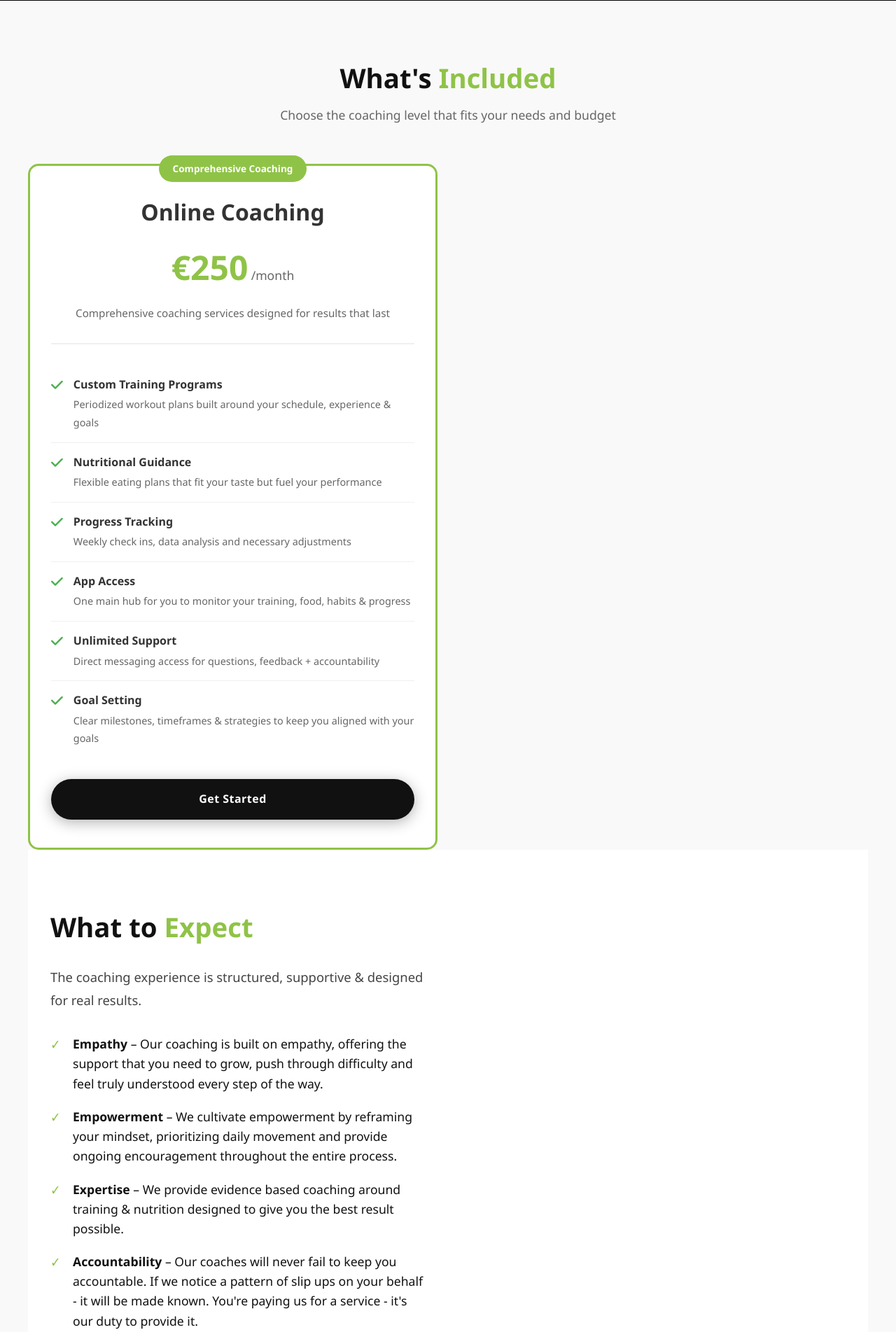
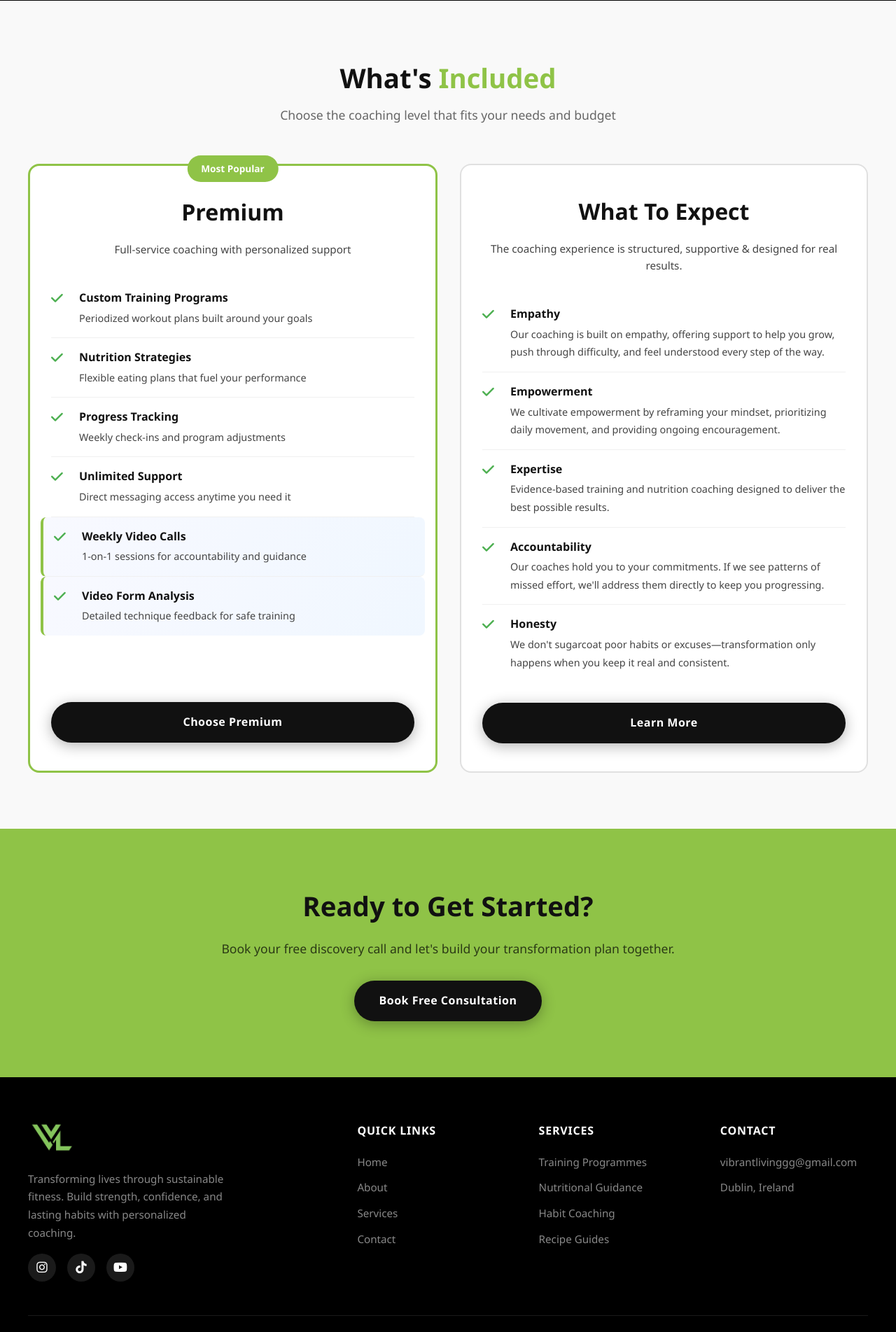
Before and after one commit to enrighr702/vibrant_living, a Django app: template vibrant_living_portfolio/templates/coaching.html in a window 1280 px wide. Shown: the part 441-2344 px from the top of the page at 70% size. Run offline with Django 5.2, Linux system fonts and the light colour scheme; the template is opened without the code that fills it, so the values that code supplies are empty.

Commit message:
Form Integration

```diff
--- a/vibrant_living_portfolio/templates/coaching.html
+++ b/vibrant_living_portfolio/templates/coaching.html
@@ -101,6 +101,131 @@
         font-size: 1.1rem;
     }
 
+    /* Services Comparison - Fixed height cards with aligned buttons */
+    .services-comparison {
+        display: flex;
+        gap: 2rem;
+        align-items: stretch;
+        margin-top: 40px;
+    }
+
+    .service-tier {
+        flex: 1;
+        background: var(--bg-white);
+        border: 2px solid #e0e0e0;
+        border-radius: var(--border-radius);
+        padding: 40px 30px;
+        position: relative;
+        transition: all 0.3s ease;
+        display: flex;
+        flex-direction: column;
+    }
+
+    .service-tier:hover {
+        transform: translateY(-5px);
+        box-shadow: 0 20px 50px var(--shadow-strong);
+        border-color: var(--primary-color);
+    }
+
+    .service-tier.premium {
+        border-color: var(--primary-color);
+        border-width: 3px;
+    }
+
+    .popular-badge {
+        position: absolute;
+        top: -15px;
+        left: 50%;
+        transform: translateX(-50%);
+        background: var(--primary-color);
+        color: white;
+        padding: 8px 20px;
+        border-radius: 20px;
+        font-size: 0.85rem;
+        font-weight: bold;
+        z-index: 2;
+    }
+
+    .tier-header {
+        text-align: center;
+        margin-bottom: 30px;
+        flex-shrink: 0;
+    }
+
+    .tier-header h3 {
+        font-size: 2rem;
+        margin-bottom: 15px;
+        color: var(--text-primary);
+        font-weight: 700;
+    }
+
+    .tier-tagline {
+        color: var(--text-secondary);
+        font-size: 0.95rem;
+        margin: 0;
+        line-height: 1.6;
+    }
+
+    /* Features take up available space */
+    .tier-features {
+        flex: 1;
+        list-style: none;
+        padding: 0;
+        margin: 0 0 30px 0;
+    }
+
+    .tier-features li {
+        display: flex;
+        gap: 20px;
+        padding: 15px 0;
+        border-bottom: 1px solid #f0f0f0;
+    }
+
+    .tier-features li:last-child {
+        border-bottom: none;
+    }
+
+    .tier-features i {
+        font-size: 1.2rem;
+        flex-shrink: 0;
+        margin-top: 3px;
+        width: 20px;
+    }
+
+    .tier-features .included i {
+        color: #4caf50;
+    }
+
+    .tier-features strong {
+        display: block;
+        font-size: 1rem;
+        margin-bottom: 3px;
+        color: var(--text-primary);
+    }
+
+    .tier-features span {
+        font-size: 0.9rem;
+        color: var(--text-secondary);
+        line-height: 1.5;
+    }
+
+    .tier-features .premium-feature {
+        background: linear-gradient(135deg, #f8f9ff 0%, #f0f7ff 100%);
+        margin: 0 -15px;
+        padding: 15px;
+        border-radius: 8px;
+        border-left: 4px solid var(--primary-color);
+    }
+
+    /* Button sticks to bottom */
+    .service-tier .btn {
+        margin-top: auto;
+        width: 100%;
+        text-align: center;
+        flex-shrink: 0;
+    }
+
+    /* Services Grid (other services section) */
     .services-grid {
         display: grid;
         grid-template-columns: repeat(3, 1fr);
@@ -139,94 +264,6 @@
 
     .service-card:hover::before {
         transform: scaleX(1);
-    }
-
-    .service-icon {
-        width: 60px;
-        height: 60px;
-        background: var(--primary-color);
-        border-radius: 16px;
-        margin-bottom: 1.5rem;
-        display: flex;
-        align-items: center;
-        justify-content: center;
-        font-size: 1.8rem;
-        box-shadow: 0 4px 15px rgba(143,195,71,0.3);
-    }
-
-    .service-card h3 {
-        color: var(--text-primary);
-        font-size: 1.25rem;
-        margin-bottom: 1rem;
-        font-weight: 700;
-    }
-
-    .service-card p {
-        font-size: 1rem;
-        color: var(--text-secondary);
-        line-height: 1.7;
-        margin-bottom: 0;
-    }
-
-    /* What to Expect Section - White */
-    .expect-section {
-        background: var(--bg-white);
-    }
-
-    .expect-content {
-        display: grid;
-        grid-template-columns: 1fr 1fr;
-        gap: 4rem;
-        align-items: center;
-    }
-
-    .expect-image {
-        width: 100%;
-        height: 500px;
-        object-fit: cover;
-        border-radius: var(--border-radius);
-        box-shadow: 0 25px 50px rgba(0,0,0,0.15);
-    }
-
-    .expect-text h2 {
-        font-size: 2.4rem;
-        color: var(--text-primary);
-        margin-bottom: 1.5rem;
-        font-weight: 800;
-    }
-
-    .expect-text h2 span {
-        color: var(--primary-color);
-    }
-
-    .expect-text p {
-        font-size: 1.15rem;
-        line-height: 1.8;
-        color: var(--text-secondary);
-        margin-bottom: 2rem;
-    }
-
-    .expect-list {
-        list-style: none;
-        padding: 0;
-        margin: 0;
-    }
-
-    .expect-list li {
-        font-size: 1.1rem;
-        color: var(--text-primary);
-        margin-bottom: 1.2rem;
-        padding-left: 2rem;
-        position: relative;
-    }
-
-    .expect-list li::before {
-        content: '✓';
-        position: absolute;
-        left: 0;
-        color: var(--primary-color);
-        font-weight: 800;
-        font-size: 1.2rem;
     }
 
     /* CTA Section - Green like final CTA */
@@ -274,15 +311,14 @@
         box-shadow: 0 8px 30px rgba(0,0,0,0.4);
     }
 
-    /* Responsive matching index */
+    /* Responsive */
     @media(max-width: 1024px) {
         .services-grid {
             grid-template-columns: repeat(2, 1fr);
         }
-        .expect-content {
-            grid-template-columns: 1fr;
-            gap: 3rem;
-            text-align: center;
+        .services-comparison {
+            flex-direction: column;
+            gap: 2rem;
         }
     }
 
@@ -296,8 +332,14 @@
         .services-grid {
             grid-template-columns: 1fr;
         }
-        .expect-image {
-            height: 350px;
+        .services-comparison {
+            gap: 1.5rem;
+        }
+        .service-tier {
+            padding: 30px 20px;
+        }
+        .tier-header h3 {
+            font-size: 1.6rem;
         }
         .section-content {
             padding: 3.5rem 0;
@@ -306,146 +348,6 @@
             padding: 0 1.25rem;
         }
     }
-
-    .services-comparison {
-        display: grid;
-        grid-template-columns: 1fr;
-        gap: 30px;
-        margin-top: 40px;
-    }
-
-    @media (min-width: 768px) {
-        .services-comparison {
-            grid-template-columns: repeat(2, 1fr);
-        }
-    }
-
-    .service-tier {
-        background: #fff;
-        border: 2px solid #e0e0e0;
-        border-radius: 15px;
-        padding: 40px 30px;
-        position: relative;
-        transition: transform 0.3s ease, box-shadow 0.3s ease;
-    }
-
-    .service-tier:hover {
-        transform: translateY(-5px);
-        box-shadow: 0 10px 30px rgba(0,0,0,0.1);
-    }
-
-    .service-tier.premium {
-        border-color: var(--primary-color);
-        border-width: 3px;
-    }
-
-    .popular-badge {
-        position: absolute;
-        top: -15px;
-        left: 50%;
-        transform: translateX(-50%);
-        background: var(--primary-color);
-        color: white;
-        padding: 8px 20px;
-        border-radius: 20px;
-        font-size: 0.85rem;
-        font-weight: bold;
-    }
-
-    .tier-header {
-        text-align: center;
-        margin-bottom: 30px;
-        padding-bottom: 30px;
-        border-bottom: 2px solid #f0f0f0;
-    }
-
-    .tier-header h3 {
-        font-size: 2rem;
-        margin-bottom: 15px;
-        color: #333;
-    }
-
-    .tier-price {
-        margin: 15px 0;
-    }
-
-    .tier-price .price {
-        font-size: 3rem;
-        font-weight: bold;
-        color: var(--primary-color);
-    }
-
-    .tier-price .period {
-        font-size: 1.1rem;
-        color: #666;
-    }
-
-    .tier-tagline {
-        color: #666;
-        font-size: 0.95rem;
-        margin-top: 10px;
-    }
-
-    .tier-features {
-        list-style: none;
-        padding: 0;
-        margin: 0 0 30px 0;
-    }
-
-    .tier-features li {
-        display: flex;
-        gap: 15px;
-        padding: 15px 0;
-        border-bottom: 1px solid #f0f0f0;
-    }
-
-    .tier-features li:last-child {
-        border-bottom: none;
-    }
-
-    .tier-features i {
-        font-size: 1.2rem;
-        flex-shrink: 0;
-        margin-top: 3px;
-    }
-
-    .tier-features .included i {
-        color: #4caf50;
-    }
-
-    .tier-features .not-included i {
-        color: #ccc;
-    }
-
-    .tier-features .premium-feature {
-        background: #f8f9ff;
-        margin: 0 -15px;
-        padding: 15px 15px;
-    }
-
-    .tier-features strong {
-        display: block;
-        font-size: 1rem;
-        margin-bottom: 3px;
-        color: #333;
-    }
-
-    .tier-features span {
-        font-size: 0.9rem;
-        color: #666;
-    }
-
-    .tier-features .not-included strong,
-    .tier-features .not-included span {
-        color: #999;
-    }
-
-    .service-tier .btn,
-    .service-tier .btn-outline {
-        width: 100%;
-        text-align: center;
-    }
-
 </style>
 {% endblock %}
 
@@ -465,17 +367,14 @@
             <p>Choose the coaching level that fits your needs and budget</p>
         </div>
 
+        <!-- Fixed height comparison cards -->
         <div class="services-comparison">
-    <!-- Single Comprehensive Package -->
+                        <!-- Premium Package -->
             <div class="service-tier premium">
-        <div class="popular-badge">Comprehensive Coaching</div>
+                <div class="popular-badge">Most Popular</div>
                 <div class="tier-header">
-            <h3>Online Coaching</h3>
-            <div class="tier-price">
-                <span class="price">€250</span>
-                <span class="period">/month</span>
-            </div>
-            <p class="tier-tagline">Comprehensive coaching services designed for results that last</p>
+                    <h3>Premium</h3>
+                    <p class="tier-tagline">Full-service coaching with personalized support</p>
                 </div>
 
                 <ul class="tier-features">
@@ -483,74 +382,94 @@
                         <i class="fas fa-check"></i>
                         <div>
                             <strong>Custom Training Programs</strong>
-                    <span>Periodized workout plans built around your schedule, experience & goals</span>
+                            <span>Periodized workout plans built around your goals</span>
                         </div>
                     </li>
                     <li class="included">
                         <i class="fas fa-check"></i>
                         <div>
-                    <strong>Nutritional Guidance</strong>
-                    <span>Flexible eating plans that fit your taste but fuel your performance</span>
+                            <strong>Nutrition Strategies</strong>
+                            <span>Flexible eating plans that fuel your performance</span>
                         </div>
                     </li>
                     <li class="included">
                         <i class="fas fa-check"></i>
                         <div>
                             <strong>Progress Tracking</strong>
-                    <span>Weekly check ins, data analysis and necessary adjustments</span>
-                </div>
-            </li>
-            <li class="included">
-                <i class="fas fa-check"></i>
-                <div>
-                    <strong>App Access</strong>
-                    <span>One main hub for you to monitor your training, food, habits & progress</span>
+                            <span>Weekly check-ins and program adjustments</span>
                         </div>
                     </li>
                     <li class="included">
                         <i class="fas fa-check"></i>
                         <div>
                             <strong>Unlimited Support</strong>
-                    <span>Direct messaging access for questions, feedback + accountability</span>
+                            <span>Direct messaging access anytime you need it</span>
+                        </div>
+                    </li>
+                    <li class="included premium-feature">
+                        <i class="fas fa-check"></i>
+                        <div>
+                            <strong>Weekly Video Calls</strong>
+                            <span>1-on-1 sessions for accountability and guidance</span>
+                        </div>
+                    </li>
+                    <li class="included premium-feature">
+                        <i class="fas fa-check"></i>
+                        <div>
+                            <strong>Video Form Analysis</strong>
+                            <span>Detailed technique feedback for safe training</span>
+                        </div>
+                    </li>
+                </ul>
+
+                <a href="https://form.jotform.com/250676883261364" class="btn btn-primary">Choose Premium</a>
+            </div>
+            <!-- What To Expect -->
+            <div class="service-tier">
+                <div class="tier-header">
+                    <h3>What To Expect</h3>
+                    <p class="tier-tagline">The coaching experience is structured, supportive & designed for real results.</p>
+                </div>
+
+                <ul class="tier-features">
+                    <li class="included">
+                        <i class="fas fa-check"></i>
+                        <div>
+                            <strong>Empathy</strong>
+                            <span>Our coaching is built on empathy, offering support to help you grow, push through difficulty, and feel understood every step of the way.</span>
                         </div>
                     </li>
                     <li class="included">
                         <i class="fas fa-check"></i>
                         <div>
-                    <strong>Goal Setting</strong>
-                    <span>Clear milestones, timeframes & strategies to keep you aligned with your goals</span>
+                            <strong>Empowerment</strong>
+                            <span>We cultivate empowerment by reframing your mindset, prioritizing daily movement, and providing ongoing encouragement.</span>
+                        </div>
+                    </li>
+                    <li class="included">
+                        <i class="fas fa-check"></i>
+                        <div>
+                            <strong>Expertise</strong>
+                            <span>Evidence-based training and nutrition coaching designed to deliver the best possible results.</span>
+                        </div>
+                    </li>
+                    <li class="included">
+                        <i class="fas fa-check"></i>
+                        <div>
+                            <strong>Accountability</strong>
+                            <span>Our coaches hold you to your commitments. If we see patterns of missed effort, we'll address them directly to keep you progressing.</span>
+                        </div>
+                    </li>
+                    <li class="included">
+                        <i class="fas fa-check"></i>
+                        <div>
+                            <strong>Honesty</strong>
+                            <span>We don't sugarcoat poor habits or excuses—transformation only happens when you keep it real and consistent.</span>
                         </div>
                     </li>
                 </ul>
 
-        <a href="https://form.jotform.com/250676883261364" class="btn btn-primary">Get Started</a>
-    </div>
-</div>
-
-<!-- 2. WHAT TO EXPECT (White like intro) -->
-<div class="section-wrapper expect-section">
-    <div class="section-content">
-        <div class="expect-content">
-            <div class="expect-text">
-                <h2>What to <span>Expect</span></h2>
-                <p>The coaching experience is structured, supportive & designed for real results.</p>
-                <ul class="expect-list">
-                    <li>
-                        <strong>Empathy</strong> – Our coaching is built on empathy, offering the support that you need to grow, push through difficulty and feel truly understood every step of the way.
-                    </li>
-                    <li>
-                        <strong>Empowerment</strong> – We cultivate empowerment by reframing your mindset, prioritizing daily movement and provide ongoing encouragement throughout the entire process.
-                    </li>
-                    <li>
-                        <strong>Expertise</strong> – We provide evidence based coaching around training & nutrition designed to give you the best result possible.
-                    </li>
-                    <li>
-                        <strong>Accountability</strong> – Our coaches will never fail to keep you accountable. If we notice a pattern of slip ups on your behalf - it will be made known. You're paying us for a service - it's our duty to provide it.
-                    </li>
-                    <li>
-                        <strong>Honesty</strong> – In a world of sugarcoating poor behaviour - we don't shy away from keeping things real. Excuses won't give you the transformation that you're looking for & we'll be sure to keep it real if we see them.
-                    </li>
-                </ul>
+                <a href="https://form.jotform.com/250676883261364" class="btn btn-primary">Learn More</a>
             </div>
         </div>
     </div>
--- a/vibrant_living_portfolio/templates/index.html
+++ b/vibrant_living_portfolio/templates/index.html
@@ -531,7 +531,7 @@
         <div class="intro-content">
             <img src="{% static 'images/coach_image.jpg' %}" alt="Photo of Sean" class="photo">
             <div class="philosophy-content">
-                <h2>Our<span>Approach</span></h2>
+                <h2>Our <span>Approach</span></h2>
                 <p>At Vibrant Living, we are so much more than just a fitness brand. We specialize in personal training designed to help you move your body, feel your best, and achieve your goals. But we know that wellness involves much more than just working out. It’s about nourishing your body with good food, connecting with others, and enjoying yourself along the way.</p>
                 <p>We’re here to help you make health & fitness part of your everyday life, in a way that’s enjoyable, sustainable, and fulfilling. We are dedicated to creating a welcoming and supportive space where you can thrive - physically, mentally, and socially.</p>
             </div>
```
Also changed, not shown: vibrant_living_portfolio/templates/contact.html (+140 -8 lines), vibrant_living_portfolio/views.py (+14 -32 lines). Lines whose indentation alone changed are shown as unchanged.
